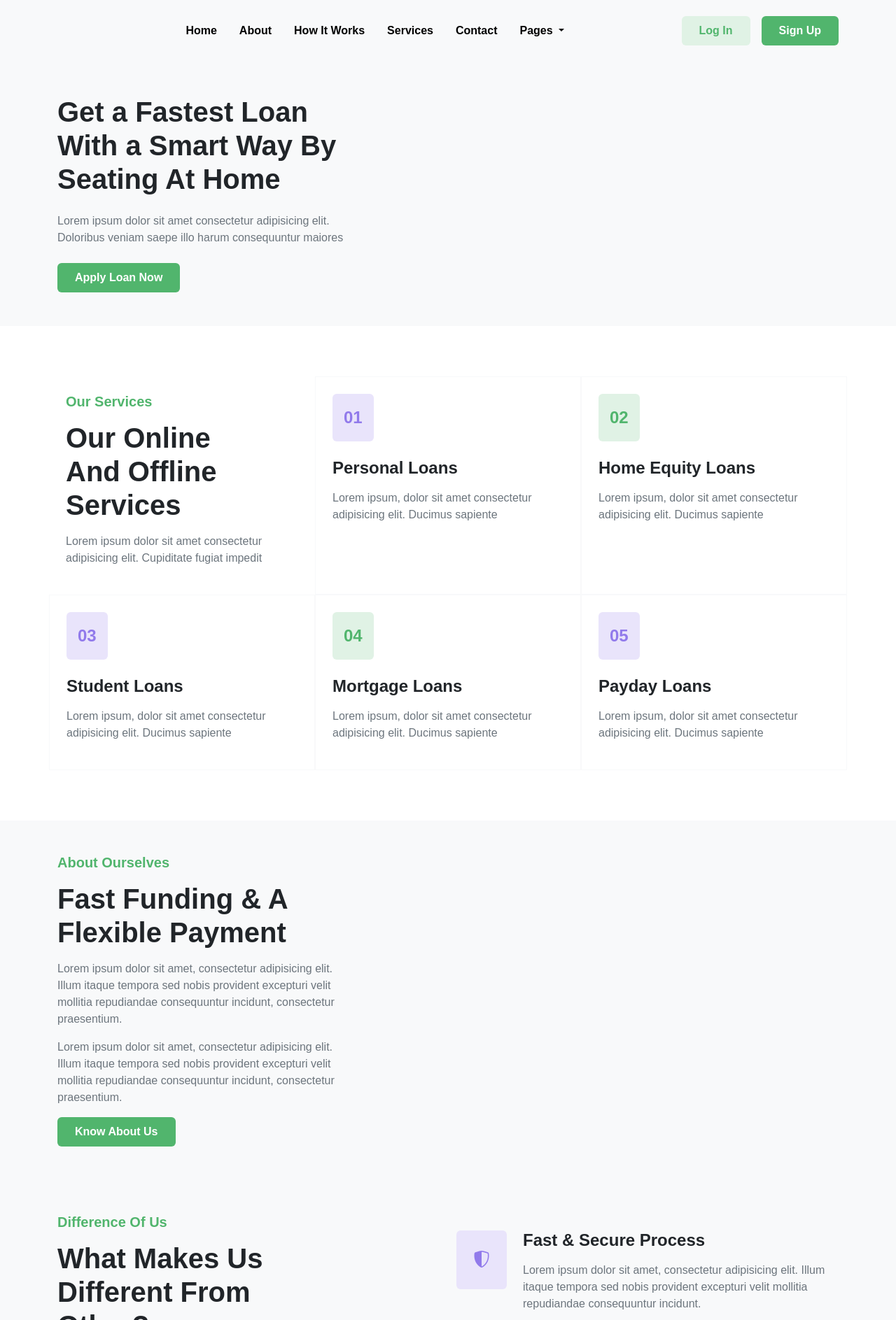
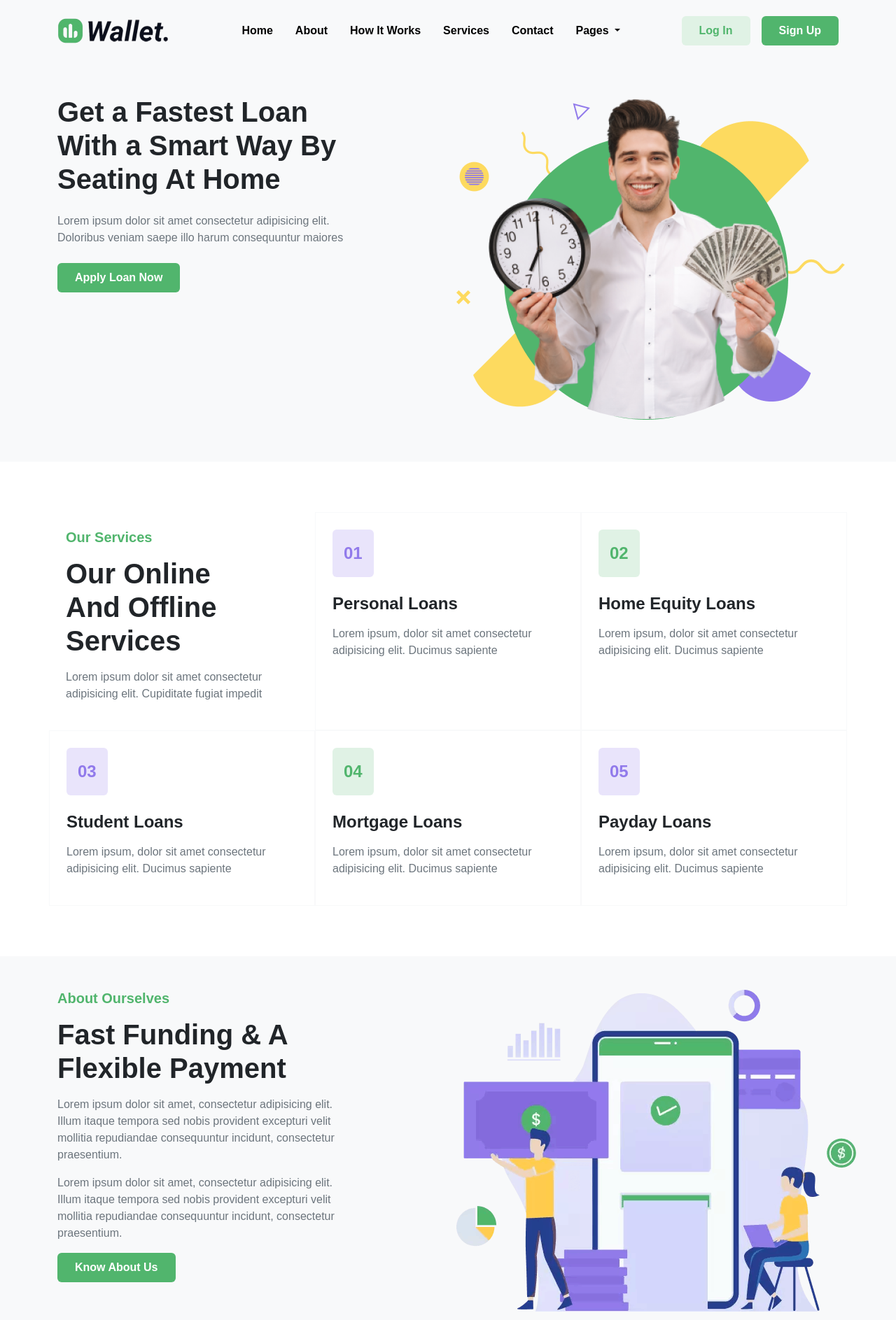
Before and after one commit to Beshoy21/Landing-Page, a plain HTML site: page index.html in a window 1280 px wide. Shown: the top 1887 px of the page at 70% size. Drawn offline with nearby package versions, Linux system fonts and the light colour scheme; files that its build step writes are made by us from their sources.

```diff
--- a/index.html
+++ b/index.html
@@ -17,7 +17,7 @@
 
     <nav class="navbar navbar-expand-lg bg-body-tertiary py-3">
         <div class="container">
-            <a class="navbar-brand" href="#"><img src="./P1/images/logo.png" alt=""></a>
+            <a class="navbar-brand" href="#"><img src="./logo.png" alt=""></a>
             <button class="navbar-toggler" type="button" data-bs-toggle="collapse"
                 data-bs-target="#navbarSupportedContent" aria-controls="navbarSupportedContent" aria-expanded="false"
                 aria-label="Toggle navigation">
@@ -82,7 +82,7 @@
                     <a class="btn btn-mainGreen fs-6 fw-bold pt-2 pb-2 ps-4 pe-4" href="#">Apply Loan Now</a>
 
                 </div>
-                <div class="col-lg-6 col-sm-12 animate__fadeInRight"><img src="./P1/images/banner/banner.png" alt=""></div>
+                <div class="col-lg-6 col-sm-12 animate__fadeInRight"><img src="./banner.png" alt=""></div>
 
             </div>
         </div>
@@ -142,7 +142,7 @@
                 <a class="btn btn-mainGreen fs-6 fw-bold pt-2 pb-2 ps-4 pe-4" href="#">Know About Us</a>
             </div>
                <div class="col-lg-6 col-sm-12">
-                <img src="./P1/images/about-us.png" alt="">
+                <img src="./about-us.png" alt="">
                </div>
             </div>
         </div>
@@ -360,7 +360,7 @@
 
       <div class="col-lg-4 col-md-12  mb-3 mb-md-0">
         <h4 class="fw-bold mb-0">
-          <a href=""><img src="./P1/images/logo.png" alt=""></a>
+          <a href=""><img src="./logo.png" alt=""></a>
         </h4>
       </div>
 
```
